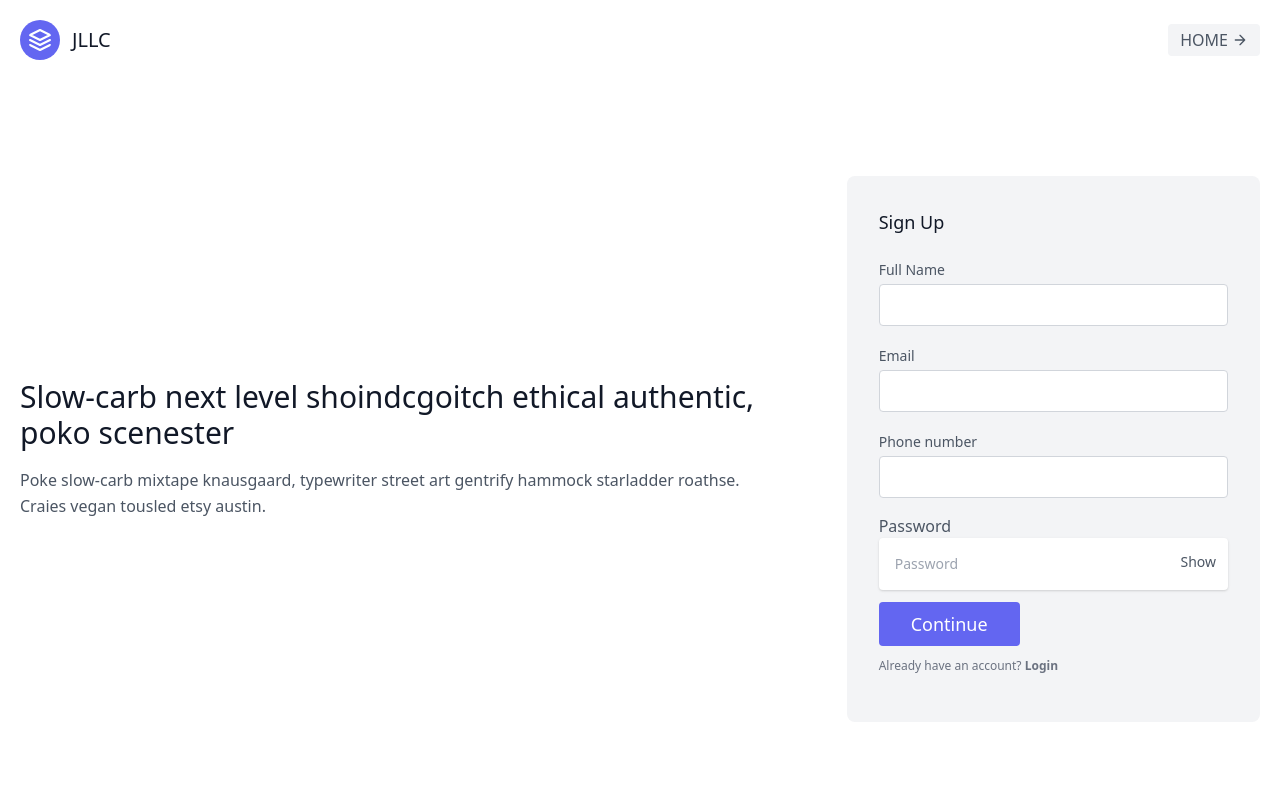
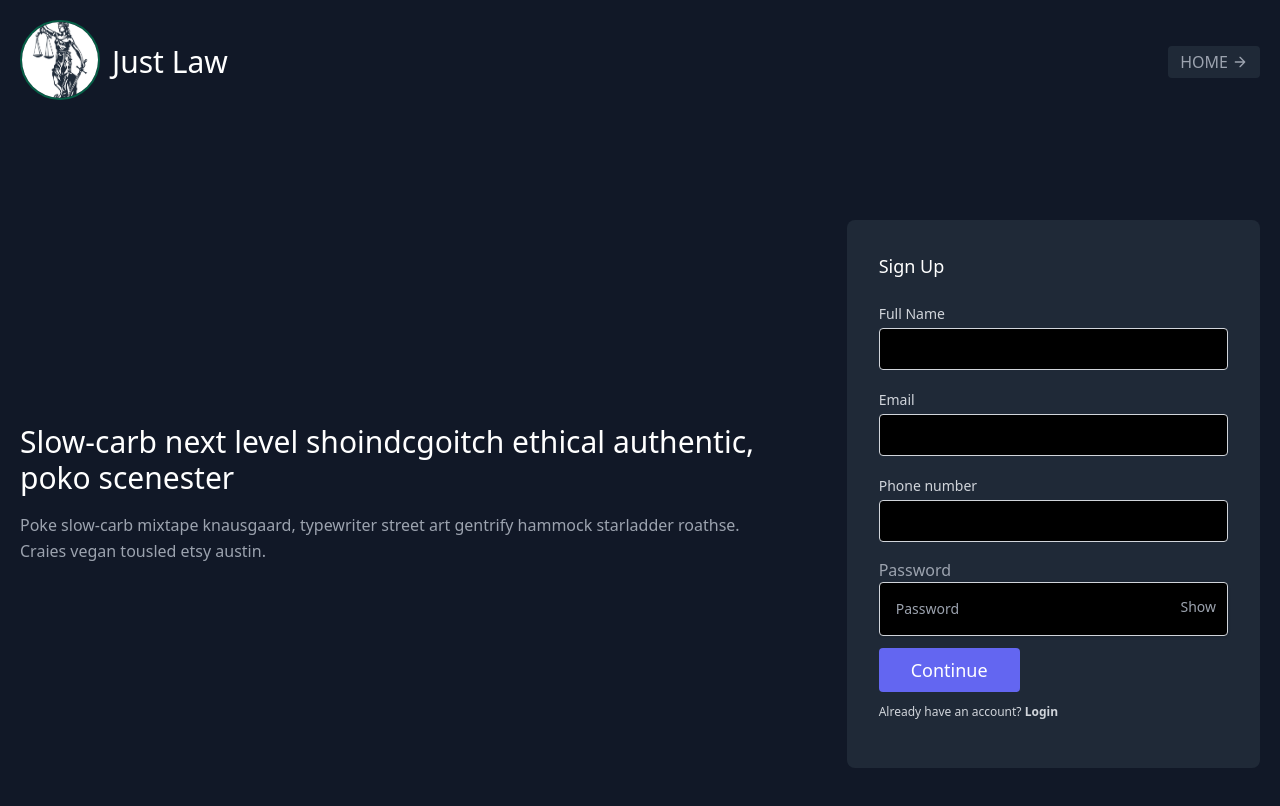
Before and after one commit to TanishqBK026/BK.JustLaw, a plain HTML site: page signup.html in a window 1280 px wide. Drawn offline with nearby package versions, Linux system fonts and the light colour scheme.

Commit message:
changes in signup and law

```diff
--- a/signup.html
+++ b/signup.html
@@ -11,31 +11,16 @@
     <script src="https://cdn.jsdelivr.net/gh/alpinejs/alpine@v2.x.x/dist/alpine.js" defer></script>
   </head>
   <body>
-    <header class="text-gray-600 body-font">
+    <header class="text-gray-400 bg-gray-900 body-font">
       <div
         class="container mx-auto flex flex-wrap p-5 flex-col md:flex-row items-center"
       >
-        <a
-          class="flex title-font font-medium items-center text-gray-900 mb-4 md:mb-0"
-        >
-          <svg
-            xmlns="http://www.w3.org/2000/svg"
-            fill="none"
-            stroke="currentColor"
-            stroke-linecap="round"
-            stroke-linejoin="round"
-            stroke-width="2"
-            class="w-10 h-10 text-white p-2 bg-indigo-500 rounded-full"
-            viewBox="0 0 24 24"
-          >
-            <path
-              d="M12 2L2 7l10 5 10-5-10-5zM2 17l10 5 10-5M2 12l10 5 10-5"
-            ></path>
-          </svg>
-          <span class="ml-3 text-xl">JLLC</span>
+        <a class="flex title-font font-medium items-center text-white mb-4 md:mb-0">
+        <img alt="testimonial" class="w-20 h-20 mb-1 object-cover object-center rounded-full inline-block border-2 border-green-800 bg-green-800 bg-opacity-10" src="assets/images/lady-justice01.jpg">
+        <span class="ml-3 text-3xl">Just Law</span>
         </a>
         <button onclick="window.location.href='index.html';"
-          class="md:ml-auto flex flex-wrap items-center text-base justify-center bg-gray-100 border-0 py-1 px-3 focus:outline-none hover:bg-gray-200 rounded text-base mt-4 md:mt-0"
+          class="md:ml-auto flex flex-wrap items-center text-base justify-center bg-gray-800 border-0 py-1 px-3 focus:outline-none hover:bg-gray-200 rounded text-base mt-4 md:mt-0"
         >
            HOME
           <svg
@@ -52,36 +37,36 @@
         </button>
       </div>
     </header>
-    <section class="text-gray-600 body-font">
+    <section class="text-gray-400 bg-gray-900 body-font">
         <div class="container px-5 py-24 mx-auto flex flex-wrap items-center">
           <div class="lg:w-3/5 md:w-1/2 md:pr-16 lg:pr-0 pr-0">
-            <h1 class="title-font font-medium text-3xl text-gray-900">Slow-carb next level shoindcgoitch ethical authentic, poko scenester</h1>
+            <h1 class="title-font font-medium text-3xl text-white">Slow-carb next level shoindcgoitch ethical authentic, poko scenester</h1>
             <p class="leading-relaxed mt-4">Poke slow-carb mixtape knausgaard, typewriter street art gentrify hammock starladder roathse. Craies vegan tousled etsy austin.</p>
           </div>
-          <div class="lg:w-2/6 md:w-1/2 bg-gray-100 rounded-lg p-8 flex flex-col md:ml-auto w-full mt-10 md:mt-0">
-            <h2 class="text-gray-900 text-lg font-medium title-font mb-5">Sign Up</h2>
+          <div class="lg:w-2/6 md:w-1/2 bg-gray-800 rounded-lg p-8 flex flex-col md:ml-auto w-full mt-10 md:mt-0">
+            <h2 class="text-white text-lg font-medium title-font mb-5">Sign Up</h2>
             <div class="relative mb-4">
-              <label for="full-name" class="leading-7 text-sm text-gray-600">Full Name</label>
-              <input type="text" id="full-name" name="full-name" class="w-full bg-white rounded border border-gray-300 focus:border-indigo-500 focus:ring-2 focus:ring-indigo-200 text-base outline-none text-gray-700 py-1 px-3 leading-8 transition-colors duration-200 ease-in-out">
+              <label for="full-name" class="leading-7 text-sm text-gray-300">Full Name</label>
+              <input type="text" id="full-name" name="full-name" class="w-full bg-black rounded border border-gray-300 focus:border-indigo-500 focus:ring-2 focus:ring-indigo-200 text-base outline-none text-gray-300 py-1 px-3 leading-8 transition-colors duration-200 ease-in-out">
             </div>
             <div class="relative mb-4">
-              <label for="email" class="leading-7 text-sm text-gray-600">Email</label>
-              <input type="email" id="email" name="email" class="w-full bg-white rounded border border-gray-300 focus:border-indigo-500 focus:ring-2 focus:ring-indigo-200 text-base outline-none text-gray-700 py-1 px-3 leading-8 transition-colors duration-200 ease-in-out">
+              <label for="email" class="leading-7 text-sm text-gray-300">Email</label>
+              <input type="email" id="email" name="email" class="w-full bg-black rounded border border-gray-300 focus:border-indigo-500 focus:ring-2 focus:ring-indigo-200 text-base outline-none text-gray-300 py-1 px-3 leading-8 transition-colors duration-200 ease-in-out">
             </div>
             <div class="relative mb-4">
-                <label for="phone-number" class="leading-7 text-sm text-gray-600">Phone number</label>
-                <input type="phone-number" id="phone-number" name="phone-number" class="w-full bg-white rounded border border-gray-300 focus:border-indigo-500 focus:ring-2 focus:ring-indigo-200 text-base outline-none text-gray-700 py-1 px-3 leading-8 transition-colors duration-200 ease-in-out">
+                <label for="phone-number" class="leading-7 text-sm text-gray-300">Phone number</label>
+                <input type="phone-number" id="phone-number" name="phone-number" class="w-full bg-black rounded border border-gray-300 focus:border-indigo-500 focus:ring-2 focus:ring-indigo-200 text-base outline-none text-gray-300 py-1 px-3 leading-8 transition-colors duration-200 ease-in-out">
               </div>
               <div class="relative mb-4">
                 <div class="relative w-full mb-3" x-data="{ show: true }">
                     <label for="password">Password</label>
-                    <input :type="show ? 'password' : 'text'" name="password" class="border-0 p-4 placeholder-gray-400 text-gray-700 bg-white rounded text-sm shadow focus:outline-none focus:ring w-full" placeholder="Password" />
+                    <input :type="show ? 'password' : 'text'" name="password" class="w-full rounded border border-gray-300 p-4 placeholder-gray-400 text-gray-300 bg-black rounded text-sm shadow focus:outline-none focus:ring w-full" placeholder="Password" />
                     <div class=" absolute inset-y-0 right-0 pr-3 flex items-center text-sm leading-5 ">
                         <p class=" mt-5" @click="show=! show" x-text=" show ? 'Show' : 'Hide' "></p>
                     </div>
               </div>
             <button class="text-white bg-indigo-500 border-0 py-2 px-8 focus:outline-none hover:bg-indigo-600 rounded text-lg">Continue</button>
-            <p class="text-xs text-gray-500 mt-3">Already have an account? <a href="index.html" class="font-bold">Login</a></p>
+            <p class="text-xs text-gray-300 mt-3">Already have an account? <a href="index.html" class="font-bold">Login</a></p>
           </div>
         </div>
       </section>
```
Also changed, not shown: law.html (+11 -11 lines).
